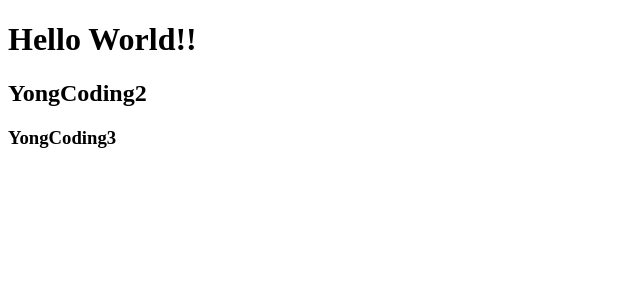
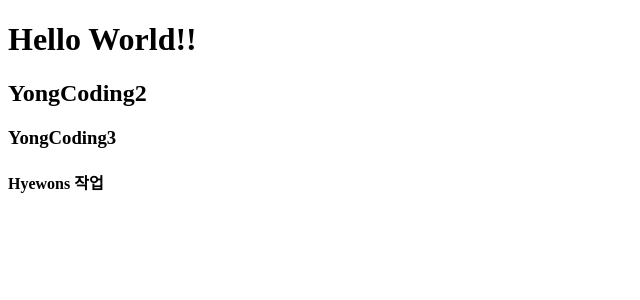
Before and after one commit to dydals3440/github-test, a React (Vite) app: page / in a window 1280 px wide. Shown: the top 300 px of the page, without its empty margins (0-640 px from the left). Built offline with nearby package versions, Linux system fonts and the light colour scheme.

Commit message:
feat: Hyewon 작업

```diff
--- a/src/App.tsx
+++ b/src/App.tsx
@@ -4,6 +4,7 @@ function App() {
       <h1>Hello World!!</h1>
       <h2>YongCoding2</h2>
       <h3>YongCoding3</h3>
+      <h4>Hyewons 작업</h4>
     </div>
   );
 }
```
